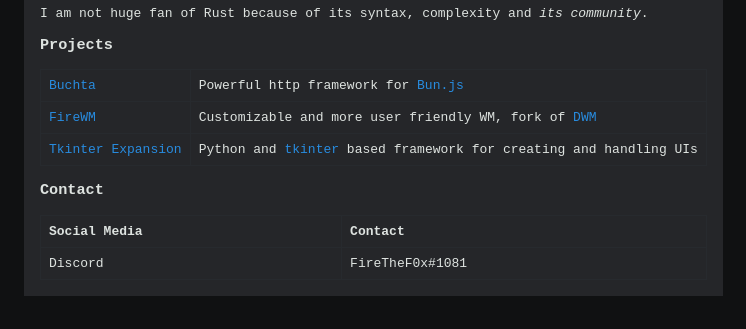
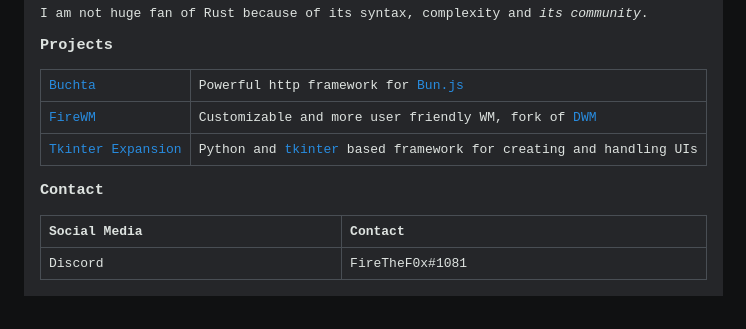
Before and after one commit to Fire-The-Fox/Fire-The-Fox.github.io, a plain HTML site: page index.html in a window 1280 px wide. Shown: the part 327-656 px from the top of the page, 360-1106 px from the left. Drawn offline with Linux system fonts and the light colour scheme.

Commit message:
Update style.css

```diff
--- a/style.css
+++ b/style.css
@@ -31,7 +31,7 @@ table {
 }
 
 td, th {
-	border: 1px solid #272a2e;
+	border: 1px solid #494e54;
 	white-space: pre-line;
 	text-align: left;
 	padding: 8px;
```
